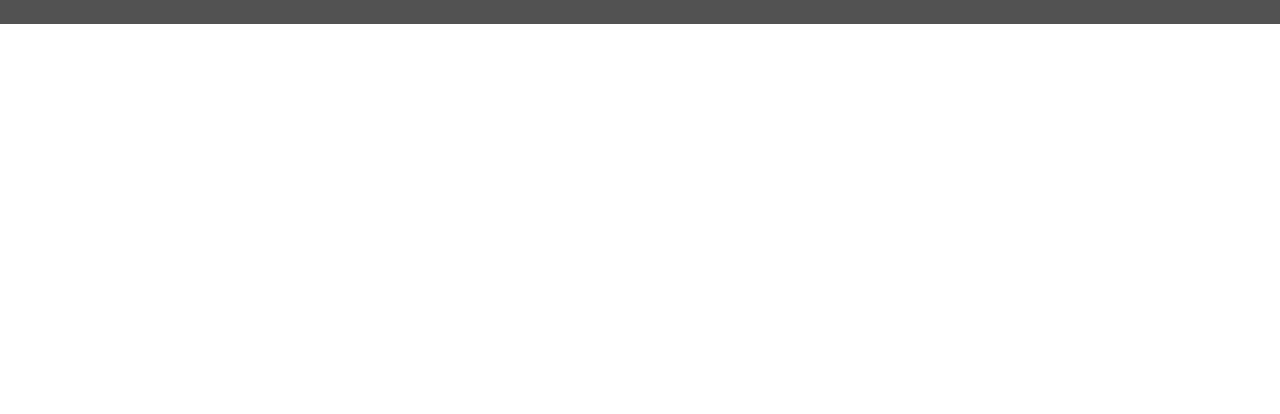
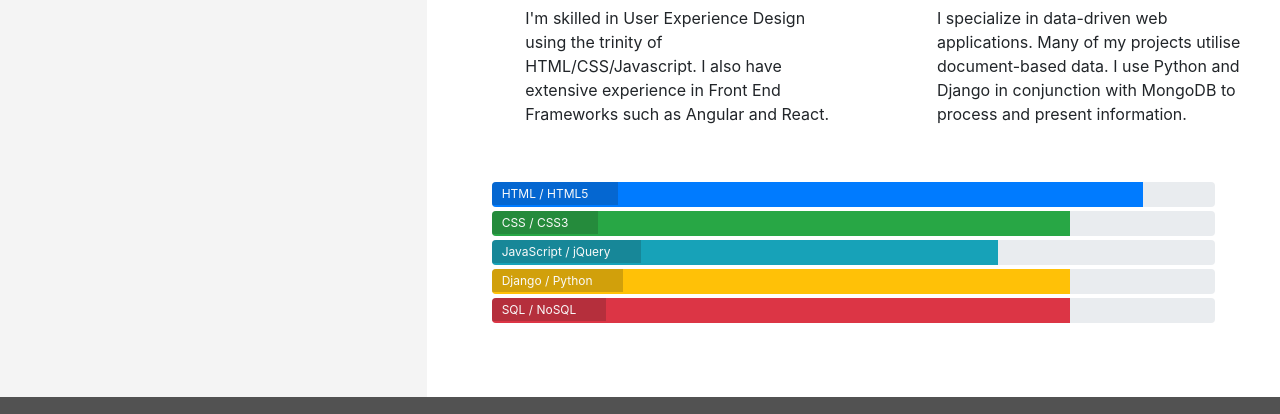
Before and after one commit to Daooobg/resume-miniprojectBootstrap, a plain HTML site: page resume.html in a window 1280 px wide. Shown: the part 505-919 px from the top of the page. Before the commit the page ends 800 px from the top, so only its background shows below. Drawn offline with nearby package versions, Linux system fonts and the light colour scheme.

Commit message:
adding and styling resume.html skills

```diff
--- a/assets/css/style.css
+++ b/assets/css/style.css
@@ -256,3 +256,24 @@ footer {
     position: relative;
     width: 60%;
 }
+
+/*----------------------------------Skills*/
+
+.progress {
+    position: relative;
+    height: 25px;
+    margin-bottom: 4px;
+}
+
+.progress-type {
+    position: absolute;
+    left: 0px;
+    font-weight: 400;
+    padding: 3px 30px 2px 10px;
+    color: #fafafa;
+    background-color: rgba(25, 25, 25, 0.2);
+}
+
+.progress-section {
+    margin: 40px 20px;
+}
--- a/resume.html
+++ b/resume.html
@@ -1,22 +1,27 @@
 <!DOCTYPE html>
 <html lang="en">
+
 <head>
     <meta charset="UTF-8">
     <meta http-equiv="X-UA-Compatible" content="IE=edge">
     <meta name="viewport" content="width=device-width, initial-scale=1.0">
-    <link rel="stylesheet" href="https://maxcdn.bootstrapcdn.com/bootstrap/4.2.1/css/bootstrap.min.css" type="text/css" />
-    <link rel="stylesheet" href="https://maxcdn.bootstrapcdn.com/font-awesome/4.7.0/css/font-awesome.min.css" type="text/css" />
-    <link rel="stylesheet" href="https://cdnjs.cloudflare.com/ajax/libs/hover.css/2.1.1/css/hover-min.css" type="text/css"/>
+    <link rel="stylesheet" href="https://maxcdn.bootstrapcdn.com/bootstrap/4.2.1/css/bootstrap.min.css"
+        type="text/css" />
+    <link rel="stylesheet" href="https://maxcdn.bootstrapcdn.com/font-awesome/4.7.0/css/font-awesome.min.css"
+        type="text/css" />
+    <link rel="stylesheet" href="https://cdnjs.cloudflare.com/ajax/libs/hover.css/2.1.1/css/hover-min.css"
+        type="text/css" />
     <link rel="stylesheet" href="assets/css/style.css">
     <title>Rosie</title>
 </head>
+
 <body>
     <header>
         <div class="row no-gutters">
             <a class="col-md-4 logo" href="index.html">
 
             </a>
-            <div class="col-md-8" >
+            <div class="col-md-8">
                 <div class="row no-gutters bg-color-name-title">
                     <div class="col heading">
                         <h1 class="name">Rosie Odenkirk</h1>
@@ -27,16 +32,20 @@
                     <div class="col">
                         <ul id="nav" class="list-inline menucontainer">
                             <li class="col-6 col-sm-3 list-inline-item ui-menu-color-home menuitem">
-                                <a href="#" class="hvr-sweep-to-bottom"><i class="fa fa-home" aria-hidden="true"></i><span>Home</span></a>
+                                <a href="#" class="hvr-sweep-to-bottom"><i class="fa fa-home"
+                                        aria-hidden="true"></i><span>Home</span></a>
                             </li>
                             <li class="col-6 col-sm-3 list-inline-item ui-menu-color-resume menuitem">
-                                <a href="#" class="hvr-sweep-to-bottom"><i class="fa fa-graduation-cap" aria-hidden="true"></i><span>Resume</span></a>
+                                <a href="#" class="hvr-sweep-to-bottom"><i class="fa fa-graduation-cap"
+                                        aria-hidden="true"></i><span>Resume</span></a>
                             </li>
                             <li class="col-6 col-sm-3 list-inline-item ui-menu-color-contact menuitem">
-                                <a href="#" class="hvr-sweep-to-bottom"><i class="fa fa-comment-o" aria-hidden="true"></i><span>Contact</span></a>
+                                <a href="#" class="hvr-sweep-to-bottom"><i class="fa fa-comment-o"
+                                        aria-hidden="true"></i><span>Contact</span></a>
                             </li>
                             <li class="col-6 col-sm-3 list-inline-item ui-menu-color-download menuitem">
-                                <a href="#" class="hvr-sweep-to-bottom"><i class="fa fa-download" aria-hidden="true"></i><span>Download CV</span></a>
+                                <a href="#" class="hvr-sweep-to-bottom"><i class="fa fa-download"
+                                        aria-hidden="true"></i><span>Download CV</span></a>
                             </li>
                         </ul>
                     </div>
@@ -44,15 +53,103 @@
             </div>
         </div>
     </header>
-    <section>
 
+    <section class="container-fluid">
+        <div class="row">
+            <div class="col-md-4 bg-color-personal-info section-column">
+                <div class="row">
+                    <div class="col-12">
+                        <h3 class="section-heading uppercase">Work History</h3>
+                    </div>
+                </div>
+            </div>
+            <div class="col-md-8 bg-color-three-reasons section-column">
+                <div class="row">
+                    <div class="co">
+                        <h3 class="section-heading uppercase">My Skills</h3>
+                    </div>
+                </div>
+                <div class="row">
+                    <div class="col-10 offset-1 offset-sm-0 col-sm-4 col-md-6">
+                        <div class="row">
+                            <div class="col-2">
+                                <i class="three-reasons-icon fa fa-tv" aria-hidden="true"></i>
+                            </div>
+                            <div class="col-10">
+                                <h4 class="three-reasons-heading uppercase">Fron End</h4>
+                                <p>
+                                    I'm skilled in User Experience Design using the trinity of HTML/CSS/Javascript. I
+                                    also have extensive experience in Front End Frameworks such as Angular and React.
+                                </p>
+                            </div>
+                        </div>
+                    </div>
+                    <div class="col-10 offset-1 offset-sm-0 col-sm-4 col-md-6">
+                        <div class="row">
+                            <div class="col-2">
+                                <i class="three-reasons-icon fa fa-gears" aria-hidden="true"></i>
+                            </div>
+                            <div class="col-10">
+                                <h4 class="three-reasons-heading uppercase">Back End</h4>
+                                <p>
+                                    I specialize in data-driven web applications. Many of my projects utilise
+                                    document-based data. I use Python and Django in conjunction with MongoDB to process
+                                    and present information.
+                                </p>
+                            </div>
+                        </div>
+                    </div>
+                </div>
+                <div class="row progress-section">
+                    <div class="col">
+                        <div class="progress">
+                            <div class="progress-bar" role="progressbar" aria-valuenow="90" aria-valuemin="0"
+                                aria-valuemax="100" style="width:90%;">
+                                <span class="sr-only">90% complete</span>
+                            </div>
+                            <span class="progress-type">HTML / HTML5</span>
+                        </div>
+                        <div class="progress">
+                            <div class="progress-bar bg-success" role="progressbar" aria-valuenow="80" aria-valuemin="0"
+                                aria-valuemax="100" style="width:80%;">
+                                <span class="sr-only">80% complete</span>
+                            </div>
+                            <span class="progress-type">CSS / CSS3</span>
+                        </div>
+                        <div class="progress">
+                            <div class="progress-bar bg-info" role="progressbar" aria-valuenow="70" aria-valuemin="0"
+                                aria-valuemax="100" style="width:70%;">
+                                <span class="sr-only">70% complete</span>
+                            </div>
+                            <span class="progress-type">JavaScript / jQuery</span>
+                        </div>
+                        <div class="progress">
+                            <div class="progress-bar bg-warning" role="progressbar" aria-valuenow="80" aria-valuemin="0"
+                                aria-valuemax="100" style="width:80%;">
+                                <span class="sr-only">80% complete</span>
+                            </div>
+                            <span class="progress-type">Django / Python</span>
+                        </div>
+                        <div class="progress">
+                            <div class="progress-bar bg-danger" role="progressbar" aria-valuenow="80" aria-valuemin="0"
+                                aria-valuemax="100" style="width:80%;">
+                                <span class="sr-only">80% complete</span>
+                            </div>
+                            <span class="progress-type">SQL / NoSQL</span>
+                        </div>
+                    </div>
+                </div>
+            </div>
+        </div>
     </section>
+
     <footer class="container-fluid">
         <div id="footer-details" class="row">
             <div class="col-sm-4">
                 <h5 class="uppercase general-sub">About</h5>
                 <p class="inline-block">
-                    Full Stack Web Developer. Skilled in everything from HTML to Heroku. The capacity for structural and design thinking.
+                    Full Stack Web Developer. Skilled in everything from HTML to Heroku. The capacity for structural and
+                    design thinking.
                 </p>
             </div>
             <div class="col-sm-4">
@@ -109,4 +206,5 @@
         </div>
     </footer>
 </body>
+
 </html>
```
